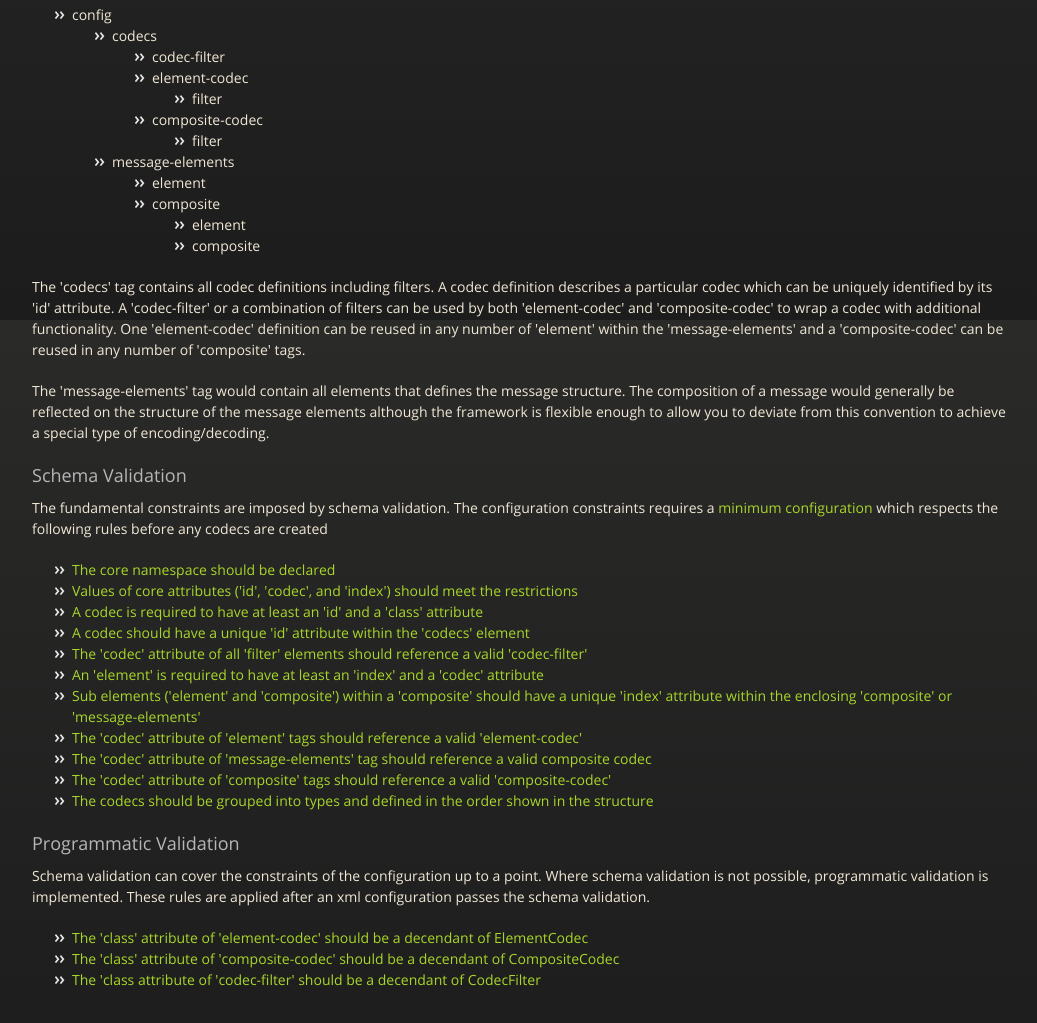
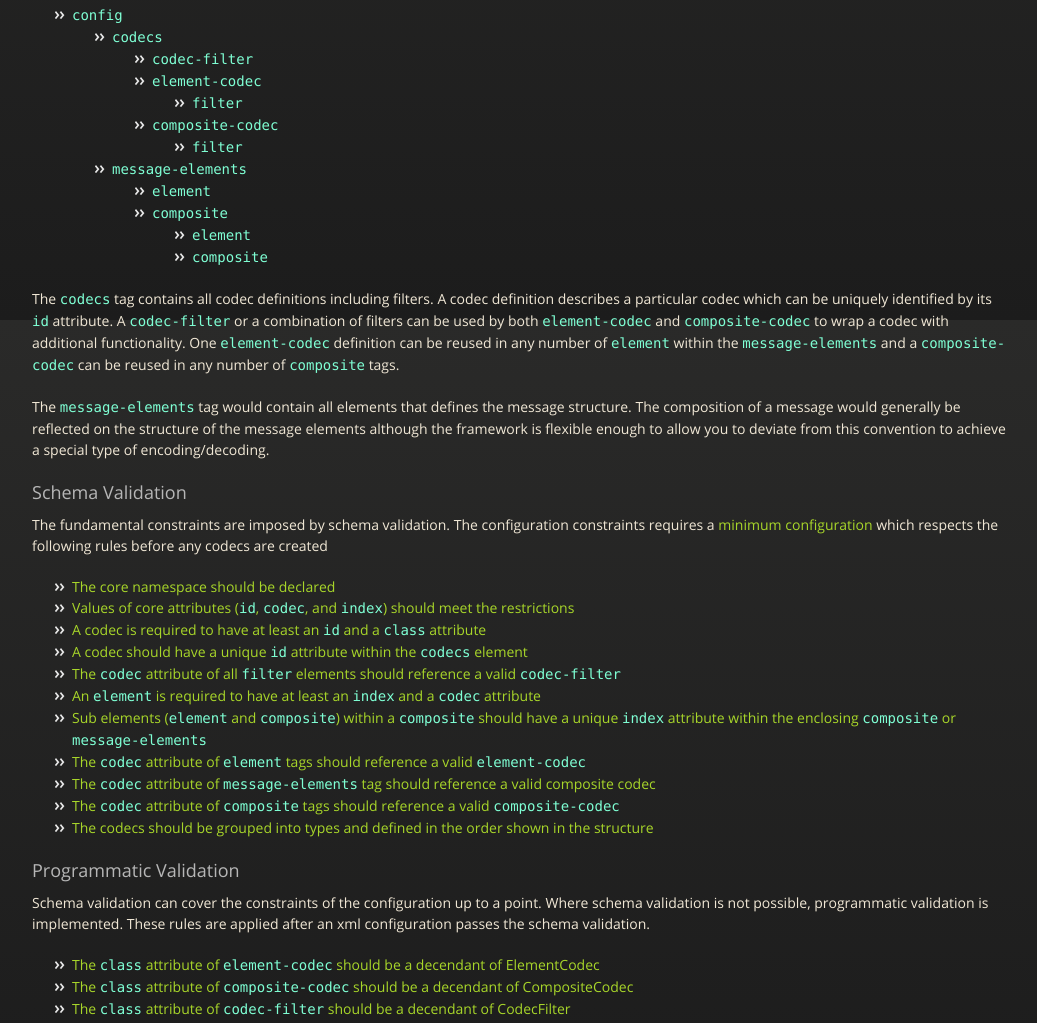
Before and after one commit to chiknrice/djeng, a plain HTML site: page latest/org/chiknrice/djeng/specs/config/Config.html in a window 1280 px wide. Shown: the part 480-1503 px from the top of the page, without its empty margins (118-1155 px from the left). Drawn offline with Linux system fonts and the light colour scheme.

Commit message:
update concordion spec result

```diff
--- a/latest/org/chiknrice/djeng/specs/config/Config.html
+++ b/latest/org/chiknrice/djeng/specs/config/Config.html
@@ -47,40 +47,41 @@
     Complex message formats can easily be defined using the small set of xml elements. The structure shows how the
     elements should be used.
 </p><ul class="tree-structure">
-    <li>config</li>
+    <li><code>config</code></li>
     <ul>
-        <li>codecs</li>
+        <li><code>codecs</code></li>
         <ul>
-            <li>codec-filter</li>
-            <li>element-codec</li>
+            <li><code>codec-filter</code></li>
+            <li><code>element-codec</code></li>
             <ul>
-                <li>filter</li>
+                <li><code>filter</code></li>
             </ul>
-            <li>composite-codec</li>
+            <li><code>composite-codec</code></li>
             <ul>
-                <li>filter</li>
+                <li><code>filter</code></li>
             </ul>
         </ul>
-        <li>message-elements</li>
+        <li><code>message-elements</code></li>
         <ul>
-            <li>element</li>
-            <li>composite</li>
+            <li><code>element</code></li>
+            <li><code>composite</code></li>
             <ul>
-                <li>element</li>
-                <li>composite</li>
+                <li><code>element</code></li>
+                <li><code>composite</code></li>
             </ul>
         </ul>
     </ul>
 </ul><p>
-    The 'codecs' tag contains all codec definitions including filters. A codec definition describes a particular codec
-    which can be uniquely identified by its 'id' attribute. A 'codec-filter' or a combination of filters can be used by
-    both 'element-codec' and 'composite-codec' to wrap a codec with additional functionality. One 'element-codec'
-    definition can be reused in any number of 'element' within the 'message-elements' and a 'composite-codec' can be
-    reused in any number of 'composite' tags.
+    The <code>codecs</code> tag contains all codec definitions including filters. A codec definition describes a
+    particular codec which can be uniquely identified by its <code>id</code> attribute. A <code>codec-filter</code> or a
+    combination of filters can be used by both <code>element-codec</code> and <code>composite-codec</code> to wrap a
+    codec with additional functionality. One <code>element-codec</code> definition can be reused in any number of <code>element</code>
+    within the <code>message-elements</code> and a <code>composite-codec</code> can be reused in any number of <code>composite</code>
+    tags.
 </p><p>
-    The 'message-elements' tag would contain all elements that defines the message structure. The composition of
-    a message would generally be reflected on the structure of the message elements although the framework is flexible
-    enough to allow you to deviate from this convention to achieve a special type of encoding/decoding.
+    The <code>message-elements</code> tag would contain all elements that defines the message structure. The composition
+    of a message would generally be reflected on the structure of the message elements although the framework is
+    flexible enough to allow you to deviate from this convention to achieve a special type of encoding/decoding.
 </p><h3>
     Schema Validation
 </h3><p>
@@ -88,30 +89,31 @@
     before any codecs are created
 </p><ul>
     <li><a href="ValidNamespaceSpec.html" c:run="concordion" class="success">The core namespace should be declared</a></li>
-    <li><a href="ValidIdentifiersSpec.html" c:run="concordion" class="success">Values of core attributes ('id', 'codec', and 'index')
-        should meet the restrictions</a></li>
-    <li><a href="MinimumCodecConfigSpec.html" c:run="concordion" class="success">A codec is required to have at least an 'id' and a
-        'class' attribute</a></li>
-    <li><a href="UniqueCodecIdSpec.html" c:run="concordion" class="success">A codec should have a unique 'id' attribute within the
-        'codecs' element</a>
+    <li><a href="ValidIdentifiersSpec.html" c:run="concordion" class="success">Values of core attributes (<code>id</code>,
+        <code>codec</code>, and <code>index</code>) should meet the restrictions</a></li>
+    <li><a href="MinimumCodecConfigSpec.html" c:run="concordion" class="success">A codec is required to have at least an <code>id</code>
+        and a <code>class</code> attribute</a></li>
+    <li><a href="UniqueCodecIdSpec.html" c:run="concordion" class="success">A codec should have a unique <code>id</code> attribute
+        within the <code>codecs</code> element</a>
     </li>
-    <li><a href="FilterReferenceSpec.html" c:run="concordion" class="success">The 'codec' attribute of all 'filter' elements should
-        reference a valid 'codec-filter'</a></li>
+    <li><a href="FilterReferenceSpec.html" c:run="concordion" class="success">The <code>codec</code> attribute of all
+        <code>filter</code> elements should reference a valid <code>codec-filter</code></a></li>
 
-    <li><a href="MinimumElementConfigSpec.html" c:run="concordion" class="success">An 'element' is required to have at least an
-        'index' and a 'codec' attribute</a></li>
-    <li><a href="UniqueElementIndexSpec.html" c:run="concordion" class="success">Sub elements ('element' and 'composite') within a
-        'composite' should have a unique 'index' attribute within the enclosing 'composite' or 'message-elements'</a>
+    <li><a href="MinimumElementConfigSpec.html" c:run="concordion" class="success">An <code>element</code> is required to have at least
+        an <code>index</code> and a <code>codec</code> attribute</a></li>
+    <li><a href="UniqueElementIndexSpec.html" c:run="concordion" class="success">Sub elements (<code>element</code> and
+        <code>composite</code>) within a <code>composite</code> should have a unique <code>index</code> attribute within
+        the enclosing <code>composite</code> or <code>message-elements</code></a>
     </li>
-    <li><a href="ElementReferenceSpec.html" c:run="concordion" class="success">The 'codec' attribute of 'element' tags should reference
-        a valid 'element-codec'</a>
+    <li><a href="ElementReferenceSpec.html" c:run="concordion" class="success">The <code>codec</code> attribute of <code>element</code>
+        tags should reference a valid <code>element-codec</code></a>
     </li>
 
-    <li><a href="MessageElementsReferenceSpec.html" c:run="concordion" class="success">The 'codec' attribute of 'message-elements' tag
-        should reference a valid composite codec</a>
+    <li><a href="MessageElementsReferenceSpec.html" c:run="concordion" class="success">The <code>codec</code> attribute of <code>message-elements</code>
+        tag should reference a valid composite codec</a>
     </li>
-    <li><a href="CompositeReferenceSpec.html" c:run="concordion" class="success">The 'codec' attribute of 'composite' tags should
-        reference a valid 'composite-codec'</a>
+    <li><a href="CompositeReferenceSpec.html" c:run="concordion" class="success">The <code>codec</code> attribute of
+        <code>composite</code> tags should reference a valid <code>composite-codec</code></a>
     </li>
 
     <li><a href="CodecOrderingSpec.html" c:run="concordion" class="success">The codecs should be grouped into types and defined in the
@@ -123,11 +125,11 @@
     possible, programmatic validation is implemented. These rules are applied after an xml configuration passes the
     schema validation.
 </p><ul>
-    <li><a href="ValidElementCodecSpec.html" c:run="concordion" class="success">The 'class' attribute of 'element-codec' should be a
-        decendant of ElementCodec</a></li>
-    <li><a href="ValidCompositeCodecSpec.html" c:run="concordion" class="success">The 'class' attribute of 'composite-codec' should be a
-        decendant of CompositeCodec</a></li>
-    <li><a href="ValidCodecFilterSpec.html" c:run="concordion" class="success">The 'class attribute of 'codec-filter' should be a
-        decendant of CodecFilter</a></li>
+    <li><a href="ValidElementCodecSpec.html" c:run="concordion" class="success">The <code>class</code> attribute of
+        <code>element-codec</code> should be a decendant of ElementCodec</a></li>
+    <li><a href="ValidCompositeCodecSpec.html" c:run="concordion" class="success">The <code>class</code> attribute of <code>composite-codec</code>
+        should be a decendant of CompositeCodec</a></li>
+    <li><a href="ValidCodecFilterSpec.html" c:run="concordion" class="success">The <code>class</code> attribute of
+        <code>codec-filter</code> should be a decendant of CodecFilter</a></li>
 </ul></section><div class="footer right">Results generated by <a href="http://www.concordion.org">Concordion</a></div></div></body>
 </html>
```
Also changed, not shown: latest/org/chiknrice/djeng/specs/codec/Codec.html (+1 -1 lines), latest/org/chiknrice/djeng/specs/config/CodecOrderingSpec.html (+6 -6 lines), latest/org/chiknrice/djeng/specs/config/CompositeReferenceSpec.html (+3 -4 lines), latest/org/chiknrice/djeng/specs/config/ElementReferenceSpec.html (+3 -3 lines), latest/org/chiknrice/djeng/specs/config/MinimumCodecConfigSpec.html (+3 -3 lines), latest/org/chiknrice/djeng/specs/config/MinimumElementConfigSpec.html (+4 -3 lines), latest/org/chiknrice/djeng/specs/config/ValidIdentifiersSpec.html (+4 -4 lines).
